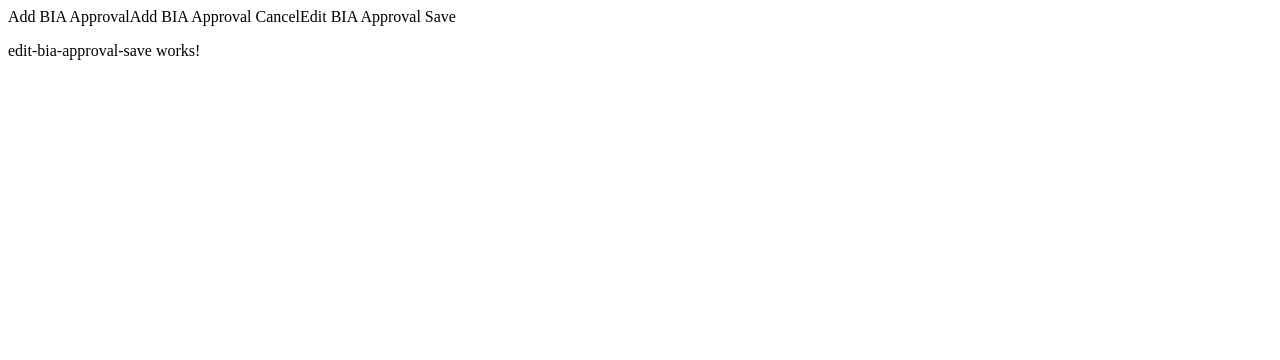
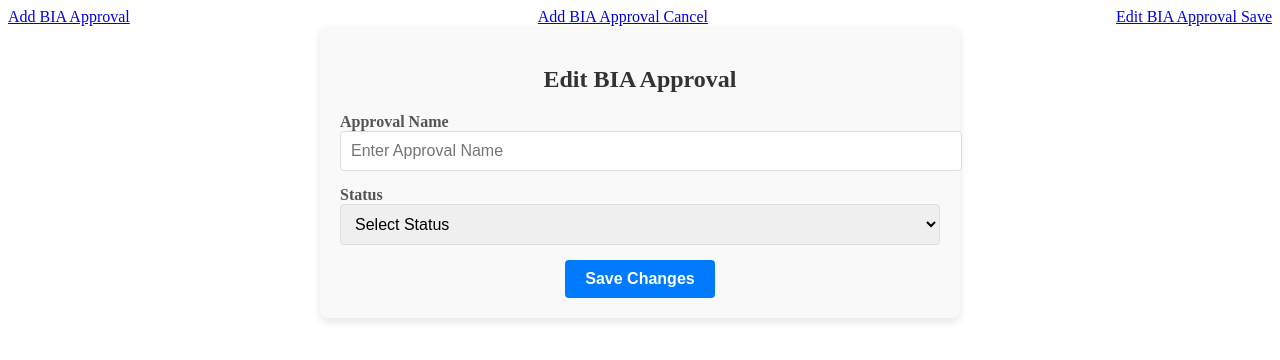
Before and after one commit to ZiyadBatekh/BIA, an Angular app: page /edit-bia-approval-save in a window 1280 px wide. Shown: the top 360 px of the page. Built offline with nearby package versions, Linux system fonts and the light colour scheme.

Commit message:
"added getBiaApproval method to BusinessImpactAnalysisService, and implemented EditBiaApprovalSaveComponent with form and save functionality."

```diff
--- a/src/app/app.component.html
+++ b/src/app/app.component.html
@@ -1,4 +1,4 @@
-<nav>
+<nav style="display: flex; justify-content: space-between;">
   <a routerLink="/add-bia-approval">Add BIA Approval</a>
   <a routerLink="/add-bia-approval-cancel">Add BIA Approval Cancel</a>
   <a routerLink="/edit-bia-approval-save">Edit BIA Approval Save</a>
--- a/src/app/app.component.ts
+++ b/src/app/app.component.ts
@@ -1,10 +1,10 @@
 import { Component } from '@angular/core';
-import { RouterOutlet } from '@angular/router';
+import { RouterLink, RouterOutlet } from '@angular/router';
 
 @Component({
   selector: 'app-root',
   standalone: true,
-  imports: [RouterOutlet],
+  imports: [RouterOutlet, RouterLink],
   templateUrl: './app.component.html',
   styleUrl: './app.component.scss'
 })
--- a/src/app/core/services/business-impact-analysis.service.ts
+++ b/src/app/core/services/business-impact-analysis.service.ts
@@ -21,6 +21,11 @@ export class BusinessImpactAnalysisService {
    // Adds a new BIA approval.
    addBiaApproval(newApproval: BiaApproval): void {
     this.biaApprovals.push(newApproval);
+  }
+
+   // Retrieves a specific BIA approval based on its ID.
+   getBiaApproval(id: number): BiaApproval | undefined {
+    return this.biaApprovals.find(approval => approval.id === id);
   }
 
   // Updates the specific properties of a BIA approval based on the ID. The updatedApproval parameter is partial, so only certain fields need to be provided.
--- a/src/app/features/edit-bia-approval-save/edit-bia-approval-save.component.html
+++ b/src/app/features/edit-bia-approval-save/edit-bia-approval-save.component.html
@@ -1 +1,46 @@
-<p>edit-bia-approval-save works!</p>
+<div class="edit-bia-approval">
+    <h2>Edit BIA Approval</h2>
+
+    <form [formGroup]="editBiaForm" (ngSubmit)="onSave()">
+      <!-- Approval Name -->
+      <div class="form-group">
+        <label for="name">Approval Name</label>
+        <input
+          type="text"
+          id="name"
+          formControlName="name"
+          class="form-control"
+          placeholder="Enter Approval Name"
+        />
+      </div>
+
+      <!-- Status -->
+      <div class="form-group">
+        <label for="status">Status</label>
+        <select id="status" formControlName="status" class="form-control">
+          <option value="" disabled>Select Status</option>
+          <option value="Approved">Approved</option>
+          <option value="Pending">Pending</option>
+          <option value="Cancelled">Cancelled</option>
+        </select>
+      </div>
+
+      <!-- Reason for Cancellation -->
+      <div class="form-group" *ngIf="editBiaForm.get('status')?.value === 'Cancelled'">
+        <label for="reasonForCancellation">Reason for Cancellation</label>
+        <textarea
+          id="reasonForCancellation"
+          formControlName="reasonForCancellation"
+          class="form-control"
+          placeholder="Enter Reason"
+        ></textarea>
+      </div>
+
+      <!-- Action Buttons -->
+      <div class="actions">
+        <button type="submit" class="btn btn-primary" [disabled]="!editBiaForm.valid">
+          Save Changes
+        </button>
+      </div>
+    </form>
+  </div>
--- a/src/app/features/edit-bia-approval-save/edit-bia-approval-save.component.scss
+++ b/src/app/features/edit-bia-approval-save/edit-bia-approval-save.component.scss
@@ -0,0 +1,58 @@
+.edit-bia-approval {
+    max-width: 600px;
+    margin: 0 auto;
+    padding: 20px;
+    background-color: #f9f9f9;
+    border-radius: 8px;
+    box-shadow: 0 4px 8px rgba(0, 0, 0, 0.1);
+
+    h2 {
+      text-align: center;
+      margin-bottom: 20px;
+      color: #333;
+    }
+
+    .form-group {
+      margin-bottom: 15px;
+
+      label {
+        font-weight: 600;
+        color: #555;
+      }
+
+      .form-control {
+        width: 100%;
+        padding: 10px;
+        font-size: 16px;
+        border: 1px solid #ddd;
+        border-radius: 4px;
+      }
+
+      textarea.form-control {
+        resize: vertical;
+      }
+    }
+
+    .actions {
+      text-align: center;
+
+      .btn {
+        padding: 10px 20px;
+        font-size: 16px;
+        font-weight: 600;
+        border: none;
+        border-radius: 4px;
+        cursor: pointer;
+        transition: background-color 0.3s;
+
+        &.btn-primary {
+          background-color: #007bff;
+          color: #fff;
+
+          &:hover {
+            background-color: #0056b3;
+          }
+        }
+      }
+    }
+  }
--- a/src/app/features/edit-bia-approval-save/edit-bia-approval-save.component.ts
+++ b/src/app/features/edit-bia-approval-save/edit-bia-approval-save.component.ts
@@ -1,12 +1,60 @@
 import { Component } from '@angular/core';
+import { FormBuilder, FormGroup, ReactiveFormsModule, Validators } from '@angular/forms';
+import { BusinessImpactAnalysisService } from '../../core/services/business-impact-analysis.service';
+import { ActivatedRoute } from '@angular/router';
+import { BiaApproval } from '../../core/models/bia-approval.model';
+import { NgIf } from '@angular/common';
 
 @Component({
   selector: 'app-edit-bia-approval-save',
   standalone: true,
-  imports: [],
+  imports: [ReactiveFormsModule, NgIf],
   templateUrl: './edit-bia-approval-save.component.html',
   styleUrl: './edit-bia-approval-save.component.scss'
 })
 export class EditBiaApprovalSaveComponent {
+  editBiaForm: FormGroup;
+  approvalId: number;
+  approvalData?: BiaApproval;
 
+  constructor(
+    private fb: FormBuilder,
+    private route: ActivatedRoute,
+    private biaService: BusinessImpactAnalysisService
+  ) {
+    this.editBiaForm = this.fb.group({
+      name: ['', Validators.required],
+      status: ['', Validators.required],
+      reasonForCancellation: ['']
+    });
+
+    // Fetch the ID from the route params
+    this.approvalId = Number(this.route.snapshot.paramMap.get('id'));
+  }
+
+  ngOnInit(): void {
+    this.loadApprovalData();
+  }
+
+  // Loads the approval data into the form
+  loadApprovalData(): void {
+    const approval = this.biaService.getBiaApproval(this.approvalId);
+    if (approval) {
+      this.approvalData = approval;
+      this.editBiaForm.patchValue({
+        name: approval.name,
+        status: approval.status,
+        reasonForCancellation: approval.reasonForCancellation || ''
+      });
+    }
+  }
+
+  // Method to save edited data
+  onSave(): void {
+    if (this.editBiaForm.valid) {
+      const updatedData = this.editBiaForm.value;
+      this.biaService.editBiaApproval(this.approvalId, updatedData);
+      alert('BIA Approval Updated Successfully!');
+    }
+  }
 }
```
